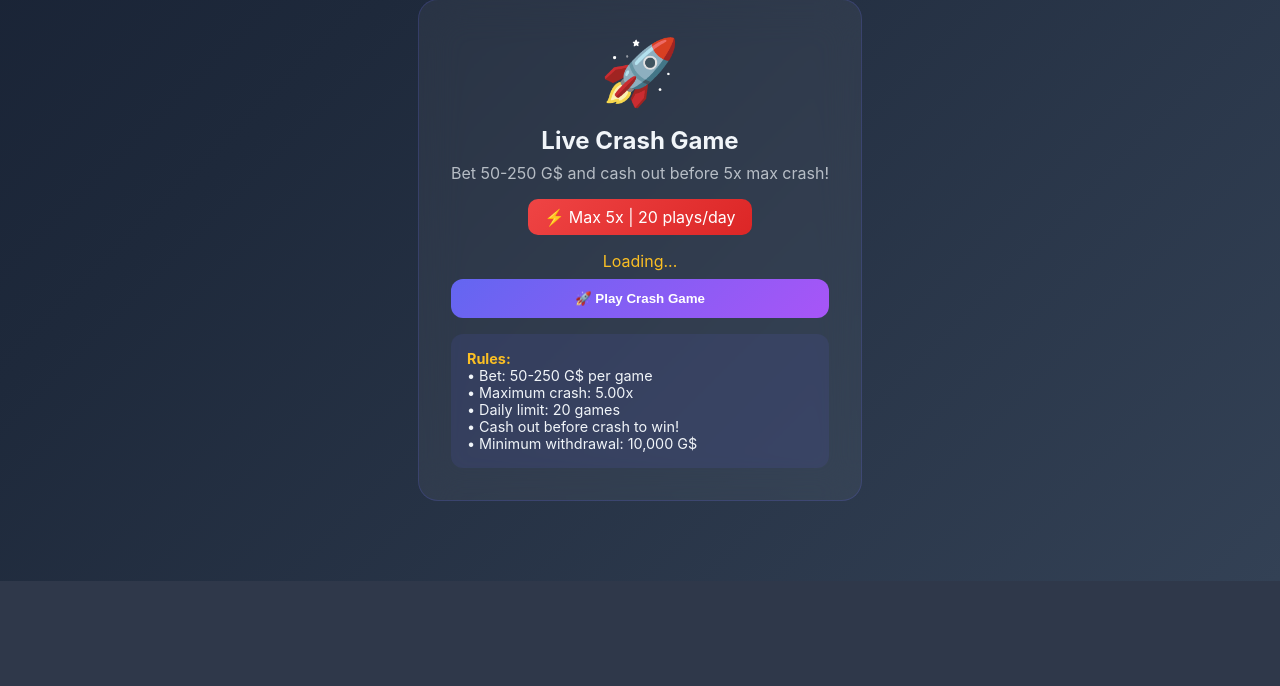
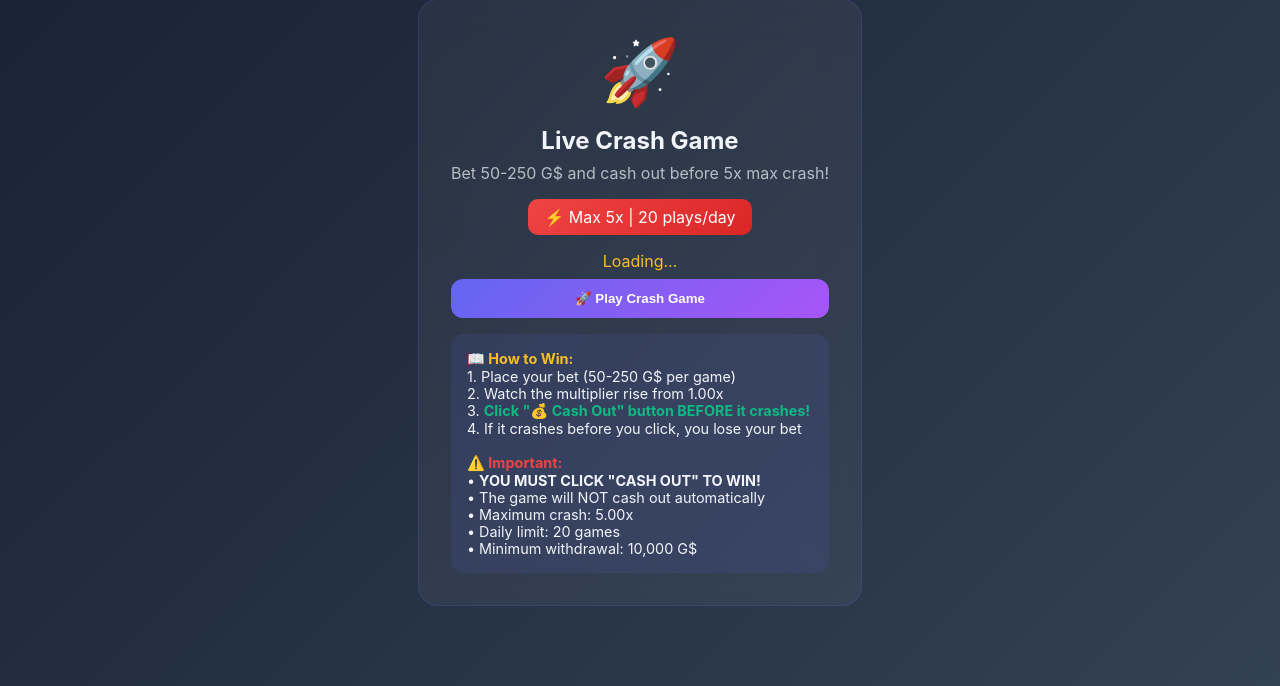
Before and after one commit to bebetlenz-tech/GoodMarket.liveOriginal, a Flask app: page /minigames/ in a window 1280 px wide. Shown: the part 1088-1774 px from the top of the page. Before the commit the page ends 1669 px from the top, so only its background shows below. Run offline with Flask 3, Linux system fonts and the light colour scheme; the visitor is signed in with stand-in values (Sample User, id 1).

Commit message:
Update minigames.html

```diff
--- a/templates/minigames.html
+++ b/templates/minigames.html
@@ -285,11 +285,17 @@
                 <div id="limit-crash_game" style="color: #fbbf24; margin-bottom: 0.5rem;">Loading...</div>
                 <button class="play-btn" id="play-crash_game" onclick="window.openGame('crash_game')">🚀 Play Crash Game</button>
                 <div style="margin-top: 1rem; padding: 1rem; background: rgba(99, 102, 241, 0.1); border-radius: 12px; font-size: 0.9rem; text-align: left;">
-                    <strong style="color: #fbbf24;">Rules:</strong><br>
-                    • Bet: 50-250 G$ per game<br>
+                    <strong style="color: #fbbf24;">📖 How to Win:</strong><br>
+                    1. Place your bet (50-250 G$ per game)<br>
+                    2. Watch the multiplier rise from 1.00x<br>
+                    3. <strong style="color: #10b981;">Click "💰 Cash Out" button BEFORE it crashes!</strong><br>
+                    4. If it crashes before you click, you lose your bet<br>
+                    <br>
+                    <strong style="color: #ef4444;">⚠️ Important:</strong><br>
+                    • <strong>YOU MUST CLICK "CASH OUT" TO WIN!</strong><br>
+                    • The game will NOT cash out automatically<br>
                     • Maximum crash: 5.00x<br>
                     • Daily limit: 20 games<br>
-                    • Cash out before crash to win!<br>
                     • Minimum withdrawal: 10,000 G$
                 </div>
             </div>
```
